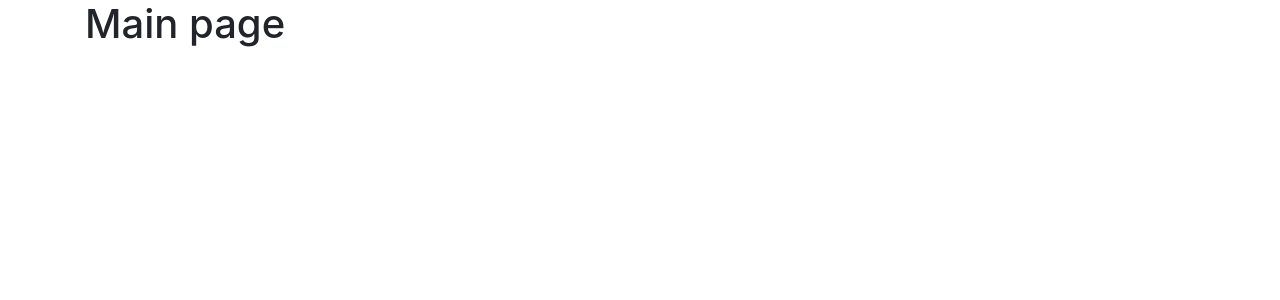
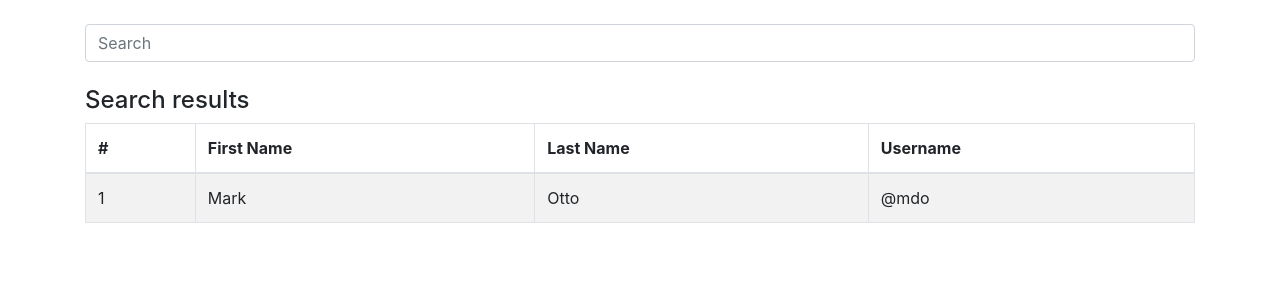
Before and after one commit to denisraymer/staggering-search, a React (Create React App) app: page / in a window 1280 px wide. Shown: the top 300 px of the page. Built offline with nearby package versions, Linux system fonts and the light colour scheme.

Commit message:
Added template

```diff
--- /dev/null
+++ b/src/components/SearchForm.js
@@ -0,0 +1,12 @@
+import React from 'react';
+import {Form} from 'react-bootstrap';
+
+function SearchForm() {
+    return (
+        <React.Fragment>
+            <Form.Control type='text' placeholder='Search'/>
+        </React.Fragment>
+    )
+}
+
+export default SearchForm
--- a/src/page/Main.js
+++ b/src/page/Main.js
@@ -1,12 +1,36 @@
 import React from 'react';
-import {Col, Container, Row} from 'react-bootstrap';
+import {Col, Container, Row, Table} from 'react-bootstrap';
+import SearchForm from '../components/SearchForm';
 
 function Main() {
     return (
         <Container>
             <Row>
                 <Col xl={12}>
-                    <h1>Main page</h1>
+                    <br/>
+                    <SearchForm/>
+                </Col>
+                <Col xl={12}>
+                    <br/>
+                    <h4>Search results</h4>
+                    <Table striped bordered hover>
+                        <thead>
+                        <tr>
+                            <th>#</th>
+                            <th>First Name</th>
+                            <th>Last Name</th>
+                            <th>Username</th>
+                        </tr>
+                        </thead>
+                        <tbody>
+                        <tr>
+                            <td>1</td>
+                            <td>Mark</td>
+                            <td>Otto</td>
+                            <td>@mdo</td>
+                        </tr>
+                        </tbody>
+                    </Table>
                 </Col>
             </Row>
         </Container>
```
Also changed, not shown: src/components/Form.js (deleted, +0 -44 lines), src/components/Modal.js (deleted, +0 -38 lines).
